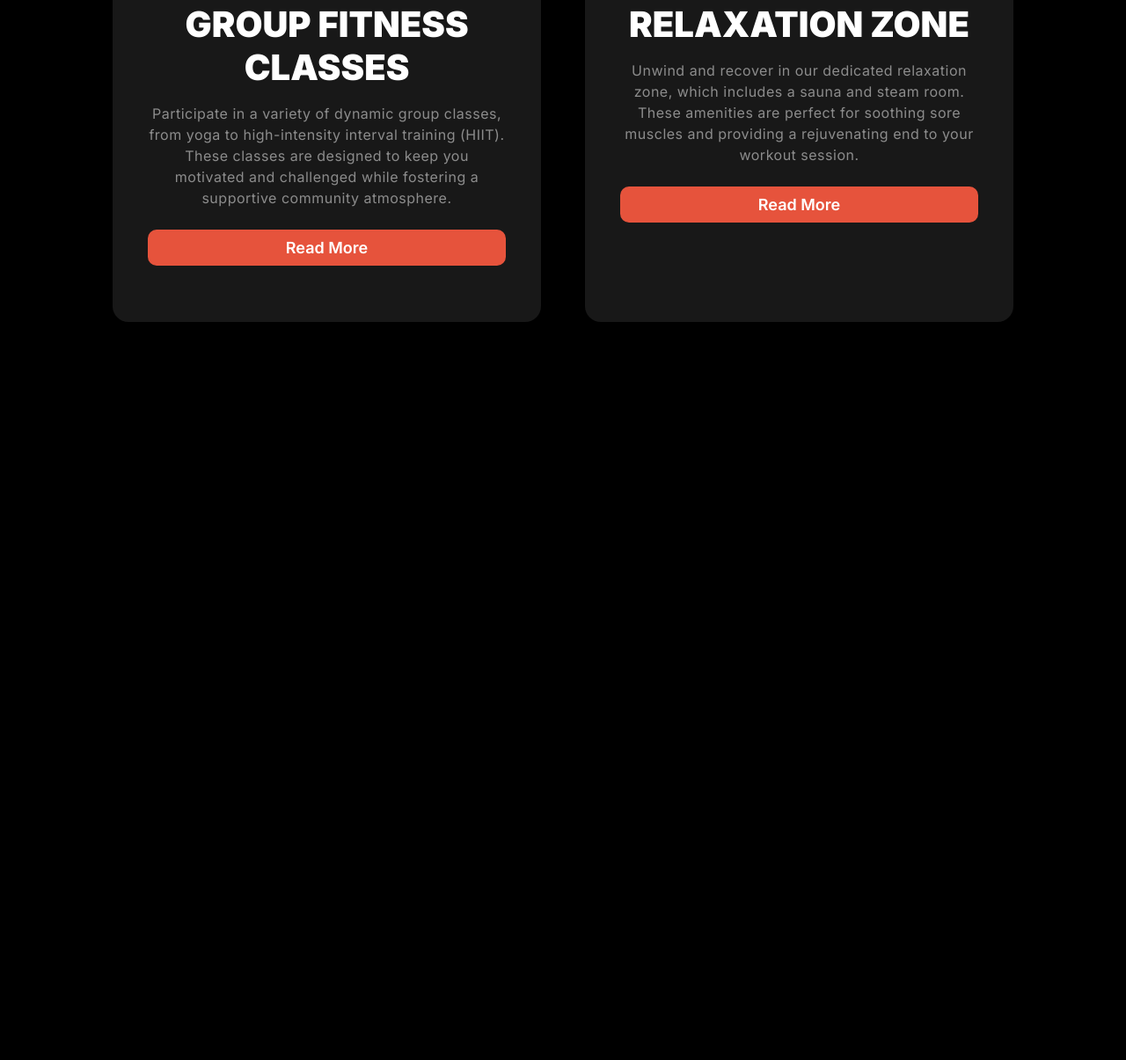
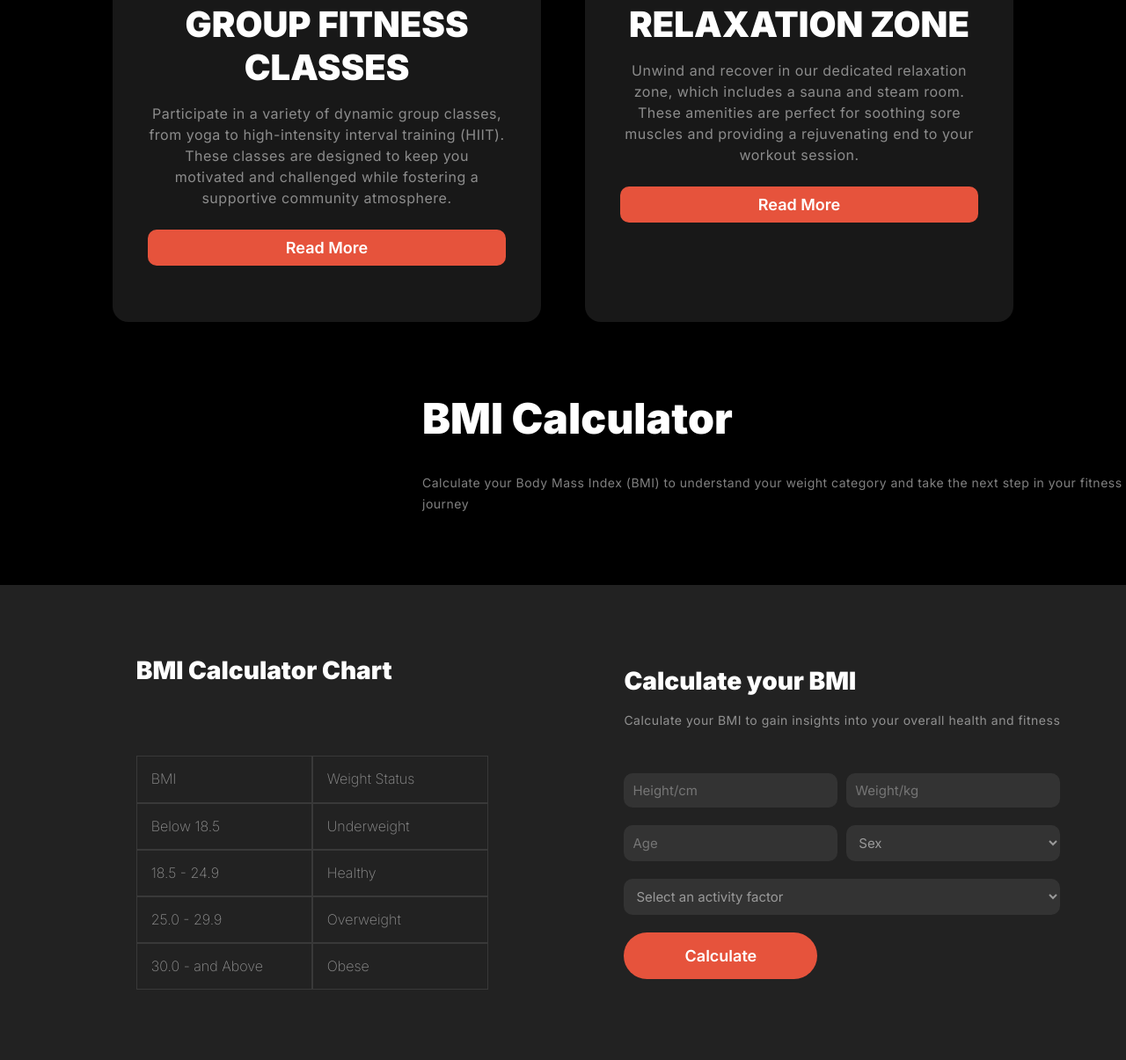
Before and after one commit to rajeshbd99/Gym_Club, a plain HTML site: page index.html in a window 1280 px wide. Shown: the part 2544-3749 px from the top of the page at 88% size. Before the commit the page ends 2990 px from the top, so only its background shows below. Drawn offline with Linux system fonts and the light colour scheme.

Commit message:
bmi calculator part

```diff
--- a/index.html
+++ b/index.html
@@ -33,7 +33,6 @@
                             <button class="btn btn-big">Join Club Now!</button>
                             <button class="btn btn-app">Download App</button>
                             <button class="btn btn-small">Join Now!</button>
-
                         </div>
                     </div>
                     <div class="banner-image">
@@ -118,7 +117,6 @@
                     <div class="btn card-btn">Read More</div>
                   </div>
                 </div>
-
                 <div class="facility-card">
                   <div class="facility-content">
                     <h3>Personal Training</h3>
@@ -126,7 +124,6 @@
                     <div class="btn card-btn">Read More</div>
                   </div>
                 </div>
-
                 <div class="facility-card">
                   <div class="facility-content">
                     <h3>Group Fitness Classes</h3>
@@ -134,7 +131,6 @@
                     <div class="btn card-btn">Read More</div>
                   </div>
                 </div>
-
                 <div class="facility-card">
                   <div class="facility-content">
                     <h3>Relaxation Zone</h3>
@@ -144,7 +140,49 @@
                 </div>
               </div>
         </section>
-
+        <section class="bmi-info">
+            <h3>BMI Calculator</h3>
+            <p>Calculate your Body Mass Index (BMI) to understand your weight category and take the next step in your fitness journey</p>
+        </section>
+        <section class="bmi-data">
+            <div class="bmi-table">
+                <h3>BMI Calculator Chart</h3>
+                <div class="table">
+                    <div class="item">BMI</div>
+                    <div class="item">Weight Status</div>
+                    <div class="item">Below 18.5</div>
+                    <div class="item">Underweight</div>
+                    <div class="item">18.5 - 24.9</div>
+                    <div class="item">Healthy</div>
+                    <div class="item">25.0 - 29.9</div>
+                    <div class="item">Overweight</div>
+                    <div class="item">30.0 - and Above</div>
+                    <div class="item">Obese</div>
+                </div>
+            </div>
+            <div class="cal-bmi">
+                <h3>Calculate your BMI</h3>
+                <p>Calculate your BMI to gain insights into your overall health and fitness</p>
+                <form class="bmi-calculator">
+                    <input type="text" placeholder="Height/cm">
+                    <input type="text" placeholder="Weight/kg">
+                    <input type="text" placeholder="Age">
+                    <select>
+                        <option value="">Sex</option>
+                        <option value="">Male</option>
+                        <option value="">Female</option>
+                    </select>
+                    <select>
+                        <option value="">Select an activity factor</option>
+                        <option value="">Sedentary</option>
+                        <option value="">Lightly Activive</option>
+                        <option value="">Moderately Active</option>
+                        <option value="">Very Active</option>
+                    </select>
+                    <button class="btn" type="submit">Calculate</button>
+                </form>
+            </div>
+        </section>
     </main>
 </body>
 </html>
--- a/style.css
+++ b/style.css
@@ -260,7 +260,7 @@ h5 {
   font-weight: 900;
 }
 
-.habits-p{
+.habits-p {
   margin-top: 2rem;
 }
 
@@ -345,7 +345,7 @@ h5 {
 
 /* Facilities Design */
 
-.facilities{
+.facilities {
   max-width: 80%;
   margin-left: auto;
   margin-right: auto;
@@ -356,7 +356,6 @@ h5 {
 .facilities-container {
   display: grid;
   grid-template-columns: repeat(2, 1fr);
-
   gap: 50px;
 }
 
@@ -365,7 +364,7 @@ h5 {
   border-radius: 18px;
   padding: 4rem 2.5rem;
   box-shadow: 0 4px 6px rgba(0, 0, 0, 0.1);
-  background-color: rgb(24,24,24);
+  background-color: rgb(24, 24, 24);
   text-align: center;
 }
 
@@ -381,11 +380,11 @@ h5 {
   line-height: 1.5rem;
 }
 
-.facilities-text{
+.facilities-text {
   margin-top: 2rem;
 }
 
-.card-btn{
+.card-btn {
   margin-top: 1.5rem;
   max-width: none;
   border-radius: 10px;
@@ -394,7 +393,95 @@ h5 {
 
 /* Facilities Design */
 
+/* BMI Design */
+.bmi-info {
+  max-width: 80%;
+  margin-left: auto;
+  margin-right: auto;
+  text-align: start;
+  padding-left: 30rem;
+  margin-top: 3rem;
+  margin-bottom: 5rem;
+}
 
+.bmi-info h3 {
+  padding-bottom: 2rem;
+}
+
+.bmi-data {
+  background: rgb(34, 34, 34);
+  display: flex;
+  align-items: center;
+  justify-content: space-evenly;
+}
+
+.bmi-table {
+  padding: 5rem;
+}
+
+.bmi-table h3 {
+  color: rgb(255, 255, 255);
+  padding-bottom: 5rem;
+  font-size: 28px;
+  font-weight: 900;
+}
+
+.table {
+  display: grid;
+  grid-template-columns: 200px 200px;
+}
+
+.item {
+  border: 1px solid rgba(255, 255, 255, 0.1);
+  color: rgb(255, 255, 255,0.5);
+  font-size: 16px;
+  font-weight: 200;
+  line-height: 120%;
+  letter-spacing: 0%;
+  text-align: left;
+  padding: 1rem;
+}
+
+input[type="text"],
+select {
+  color: rgba(255, 255, 255, 0.5);
+  border: none;
+  border-radius: 10px;
+  padding: 10px;
+  margin-bottom: 10px;
+  background-color: #333;
+  font-size: 15px;
+  font-weight: 400;
+}
+
+.cal-bmi {
+  max-width: 35rem;
+}
+
+.cal-bmi h3 {
+  color: rgb(255, 255, 255);
+  text-align: left;
+  font-size: 28px;
+  font-weight: 900;
+  padding-bottom: 1rem;
+}
+
+.cal-bmi p {
+  padding-bottom:3rem;
+}
+
+.bmi-calculator {
+  grid-template-rows: auto auto auto auto;
+  grid-template-columns: repeat(2, 1fr);
+  display: grid;
+  gap: 10px;
+}
+
+.bmi-calculator select:nth-child(5) {
+  grid-column: span 2;
+}
+
+/* BMI Design */
 
 /* Responsive Design */
 
@@ -586,11 +673,79 @@ h5 {
     max-width: none;
   }
 
-  .card-btn{
+  .card-btn {
     max-width: 100%;
   }
 }
 
 /* Facilities Responsive */
 
+/* BMI Responsive */
+
+@media screen and (max-width: 576px) {
+  .bmi {
+    flex-direction: column;
+  }
+
+  .bmi-header {
+    text-align: start;
+  }
+
+  .bmi-header h2 {
+    font-size: 35px;
+  }
+
+  .bmi-text {
+    width: 25rem;
+  }
+
+  .bmi-calculator {
+    /* max-width: 35rem; */
+    /* margin-left: auto;
+      margin-right: auto; */
+    display: flex;
+    flex-direction: column;
+    align-items: center;
+  }
+
+  .bmi-calculator h4 {
+    color: rgb(255, 255, 255);
+    font-size: 28px;
+    font-weight: 900;
+    text-align: left;
+    padding-bottom: 0.5rem;
+  }
+
+  .bmi-calculator p {
+    padding-bottom: 2rem;
+  }
+
+  .bmi-cal-content input[type="text"]:nth-child(1) {
+    grid-column: span 1;
+    max-width: 170px;
+  }
+
+  .bmi-cal-content input[type="text"]:nth-child(2) {
+    grid-column: span 1;
+    max-width: 170px;
+  }
+
+  .bmi-cal-content input[type="text"]:nth-child(3) {
+    grid-column: span 1;
+    max-width: 170px;
+  }
+
+  .bmi-cal-content select:nth-child(4) {
+    grid-column: span 1;
+    max-width: 170px;
+  }
+
+  .bmi-cal-content select:nth-child(5) {
+    grid-column: span 2;
+    max-width: 350px;
+  }
+}
+
+/* BMI Responsive */
+
 /* Responsive Design */
```
